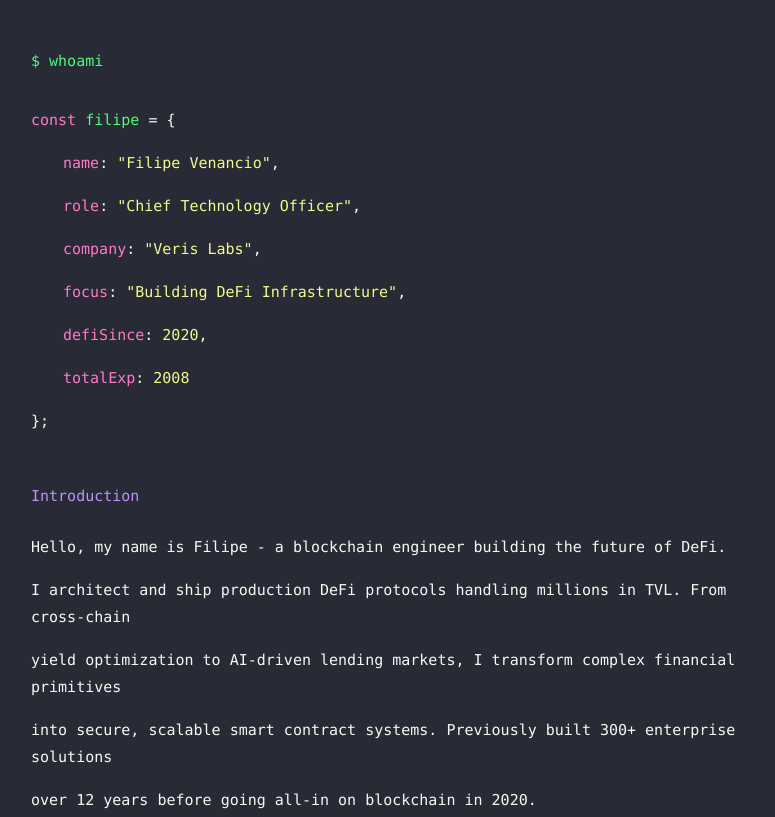
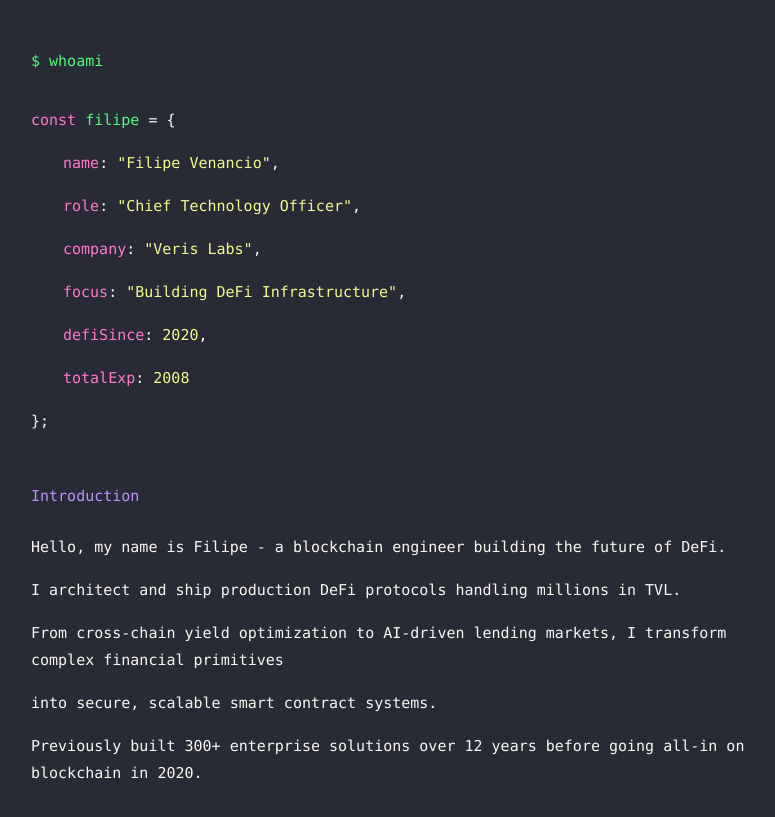
Before and after one commit to fepvenancio/fven-minimal.xyz, a plain HTML site: page index.html in a window 1280 px wide. Shown: the top 817 px of the page, without its empty margins (241-1016 px from the left). Drawn offline with Linux system fonts and the light colour scheme.

Commit message:
fix: Paragraphs :sweat:

```diff
--- a/index.html
+++ b/index.html
@@ -163,10 +163,10 @@
 
     <h2>Introduction</h2>
     <p>Hello, my name is Filipe - a blockchain engineer building the future of DeFi.</p>
-    <p>I architect and ship production DeFi protocols handling millions in TVL. From cross-chain</p>
-    <p>yield optimization to AI-driven lending markets, I transform complex financial primitives</p>
-    <p>into secure, scalable smart contract systems. Previously built 300+ enterprise solutions</p>
-    <p>over 12 years before going all-in on blockchain in 2020.</p>
+    <p>I architect and ship production DeFi protocols handling millions in TVL.</p>
+    <p>From cross-chain yield optimization to AI-driven lending markets, I transform complex financial primitives</p>
+    <p>into secure, scalable smart contract systems.</p>
+    <p>Previously built 300+ enterprise solutions over 12 years before going all-in on blockchain in 2020.</p>
 
     <h2>Skills</h2>
     <p><span class="comment">// DeFi Expertise</span></p>
```
